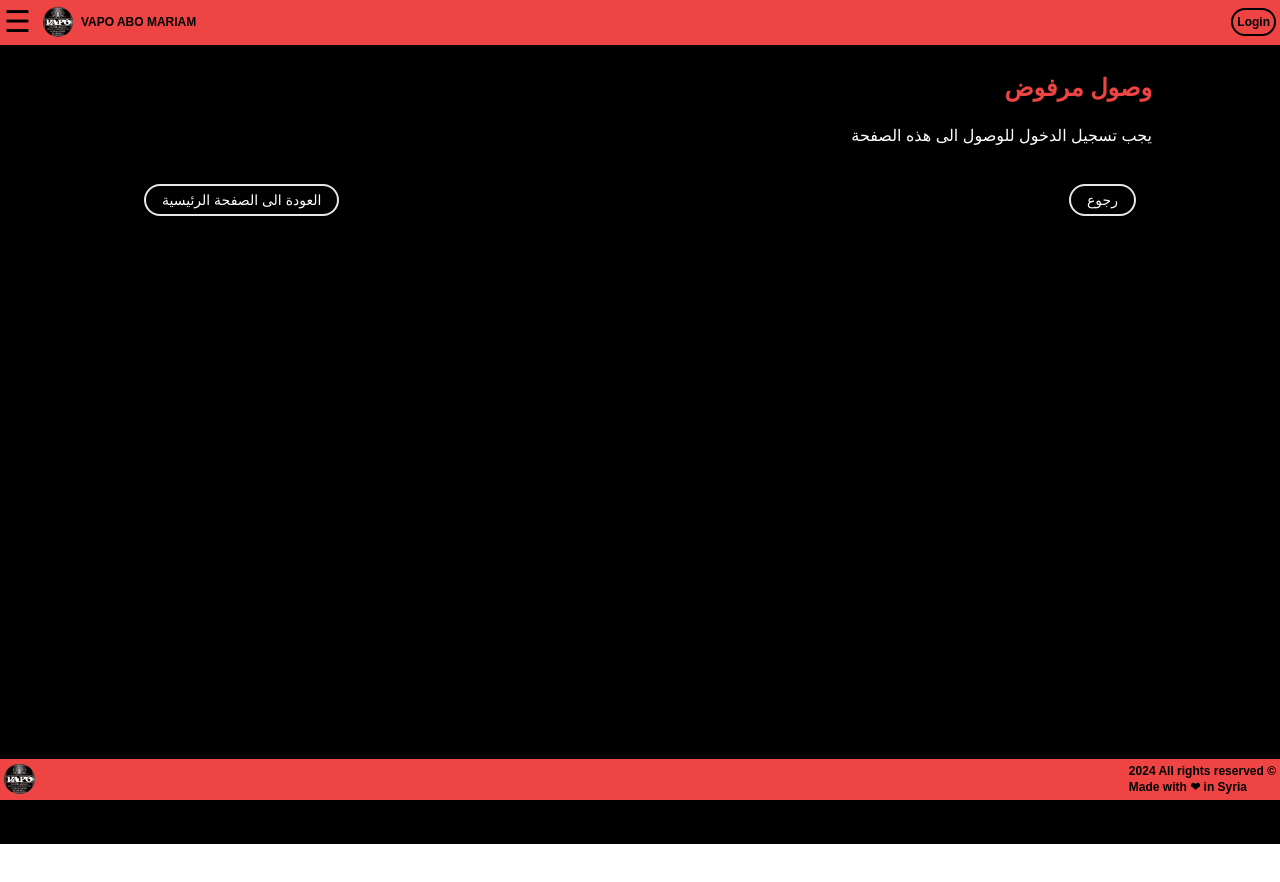
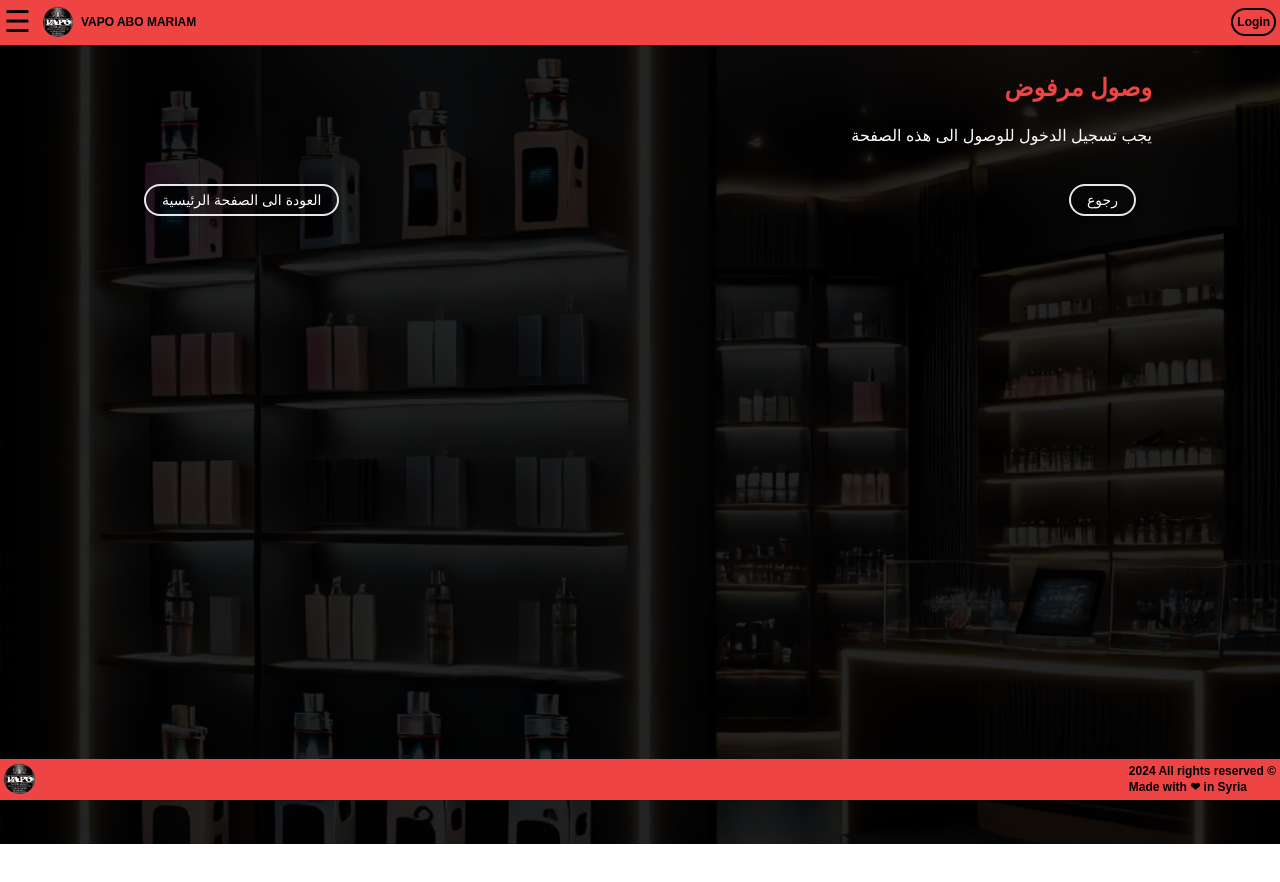
Before and after one commit to AhmadAl-Habal/Vapo-Shop, a React (Vite) app: page /settings in a window 1280 px wide. Built offline with nearby package versions, Linux system fonts and the light colour scheme; no server answers; a web font is replaced by a local one.

Commit message:
Update SettingsPage.jsx

```diff
--- a/src/pages/SettingsPage.jsx
+++ b/src/pages/SettingsPage.jsx
@@ -303,12 +303,12 @@ const SettingsPage = () => {
   if (!storedToken) {
     return (
       <div className={"relative min-h-[100vh] h-auto"}>
-        {/* <div
+        <div
           className="absolute inset-0 bg-fixed bg-cover bg-center z-0"
           style={{ backgroundImage: `url(${hero})`, opacity: 0.7 }}
         ></div>
 
-        <div className="absolute inset-0 bg-black bg-opacity-80"></div> */}
+        <div className="absolute inset-0 bg-black bg-opacity-80"></div>
         <div className="relative  w-[80vw] mx-auto bg-transparent py-7">
           <div dir="rtl">
             <h1 className="text-2xl font-bold text-red-500 mb-5">وصول مرفوض</h1>
```
